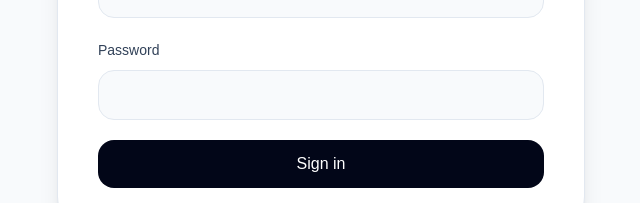
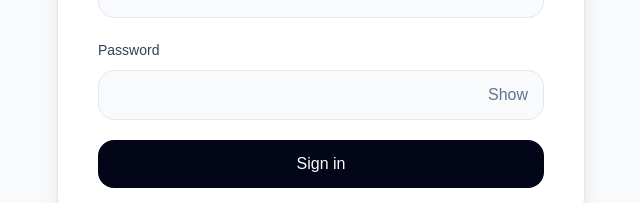
Before and after one commit to iAtikurRahman/ShopStack, a Next.js app: page /login in a window 1280 px wide. Shown: the part 439-642 px from the top of the page, without its empty margins (319-959 px from the left). Built offline with nearby package versions, Linux system fonts and the light colour scheme.

Commit message:
feat: add password visibility toggle to login form

```diff
--- a/src/app/login/page.tsx
+++ b/src/app/login/page.tsx
@@ -10,6 +10,7 @@ export default function LoginPage() {
   const [companyName, setCompanyName] = useState<string | null>(null);
   const [email, setEmail] = useState("");
   const [password, setPassword] = useState("");
+  const [showPassword, setShowPassword] = useState(false);
   const [error, setError] = useState<string | null>(null);
   const [loading, setLoading] = useState(false);
 
@@ -83,13 +84,22 @@ export default function LoginPage() {
 
             <label className="block">
               <span className="text-sm font-medium text-slate-700">Password</span>
-              <input
-                type="password"
-                value={password}
-                onChange={(event) => setPassword(event.target.value)}
-                required
-                className="mt-2 w-full rounded-2xl border border-slate-200 bg-slate-50 px-4 py-3 outline-none transition focus:border-slate-900"
-              />
+              <span className="relative mt-2 block">
+                <input
+                  type={showPassword ? "text" : "password"}
+                  value={password}
+                  onChange={(event) => setPassword(event.target.value)}
+                  required
+                  className="w-full rounded-2xl border border-slate-200 bg-slate-50 px-4 py-3 pr-12 outline-none transition focus:border-slate-900"
+                />
+                <button
+                  type="button"
+                  onClick={() => setShowPassword((current) => !current)}
+                  className="absolute right-3 top-1/2 -translate-y-1/2 rounded-md px-1 text-xs font-semibold text-slate-500 hover:text-slate-900"
+                >
+                  {showPassword ? "Hide" : "Show"}
+                </button>
+              </span>
             </label>
 
             {error ? <p className="text-sm text-red-600">{error}</p> : null}
```
